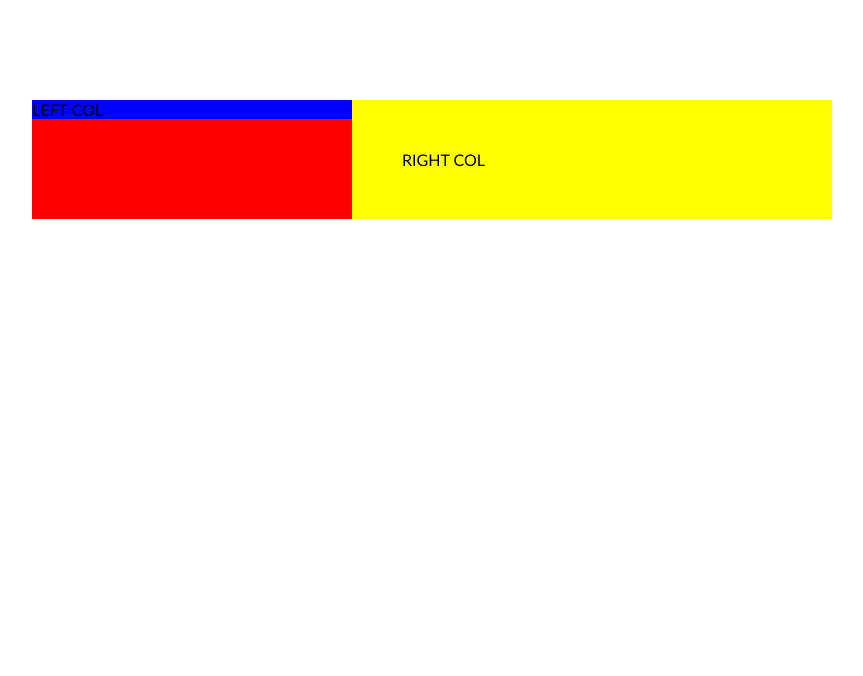
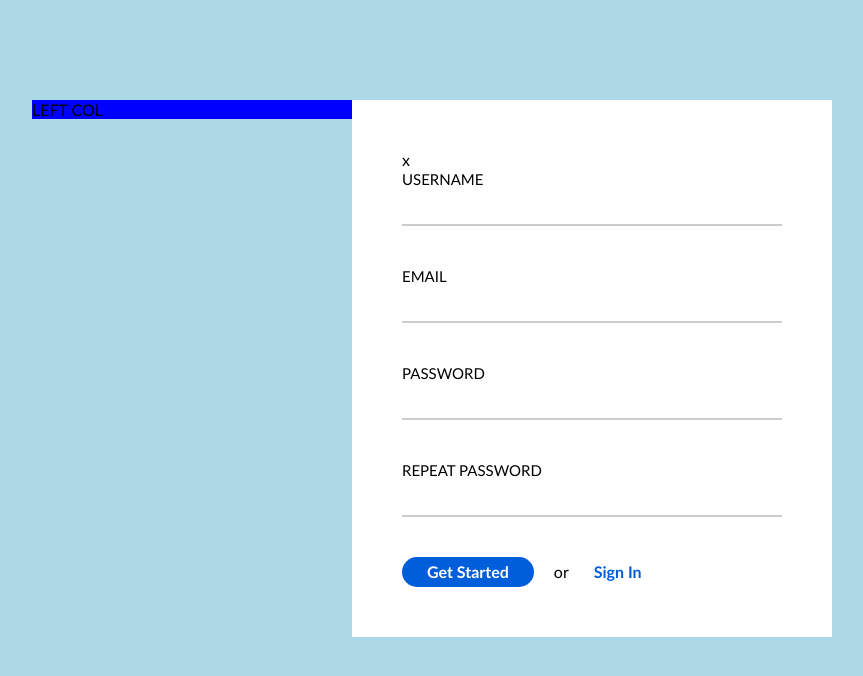
Before and after one commit to TomasTheDankEngine/5-signup, a plain HTML site: page index.html in a window 1280 px wide. Shown: the whole page, without its empty margins (208-1071 px from the left). Drawn offline with Linux system fonts and the light colour scheme.

Commit message:
Form style

```diff
--- a/css/main.css
+++ b/css/main.css
@@ -7,10 +7,14 @@ body * {
     font-family: 'Gill Sans', 'Gill Sans MT', Calibri, 'Trebuchet MS', sans-serif;
 }
 
+body {
+    background-color: lightblue;
+}
+
 .container {
     display: inline-block;
     width: 800px;
-    background-color: red;
+
     margin-left: calc((100% - 800px) / 2);
     margin-top: 100px;
 }
@@ -25,9 +29,78 @@ body * {
     width: 60%;
     float: left;
     padding: 50px;
-    background-color: yellow;
+    background-color: #fff;
 }
 
 .close {
 
 }
+
+form {
+    display: inline-block;
+    width: 100%;
+}
+
+form > .form-row {
+    display: inline-block;
+    width: 100%;
+    margin-bottom: 40px;
+}
+
+form > .form-row:last-of-type {
+    margin-bottom: 0;
+}
+
+form > .form-row > label {
+    display: inline-block;
+    width: 100%;
+    margin-bottom: 5px;
+    font-size: 15px;
+    line-height: 20px;
+    text-transform: uppercase;
+}
+
+form > .form-row > input {
+    display: inline-block;
+    width: 100%;
+    font-size: 20px;
+    line-height: 30px;
+    border: none;
+    border-bottom: 2px solid #ccc;
+}
+
+form > .form-row > button {
+    float: left;
+    padding: 5px;
+    padding-left: 25px;
+    padding-right: 25px;
+    font-size: 16px;
+    line-height: 20px;
+    font-weight: bold;
+    border: none;
+    border-radius: 15px;
+    background-color: #015EDA;
+    color: #fff;
+    text-transform: capitalize;
+    cursor: pointer;
+}
+
+form > .form-row > span {
+    float: left;
+    font-size: 16px;
+    padding: 5px;
+    margin-left: 15px;
+    margin-right: 15px;
+    line-height: 20px;
+}
+
+form > .form-row > a {
+    float: left;
+    font-size: 16px;
+    padding: 5px;
+    line-height: 20px;
+    color: #015EDA;
+    text-decoration: none;
+    font-weight: bold;
+    text-transform: capitalize;
+}
--- a/index.html
+++ b/index.html
@@ -13,7 +13,30 @@
                 LEFT COL
         </div>
         <div class="right-column">
-            RIGHT COL
+            <div class="close">x</div>
+            <form>
+                <div class="form-row">
+                    <label for="">Username</label>
+                    <input type="text">
+                </div>
+                <div class="form-row">
+                    <label for="">Email</label>
+                    <input type="email">
+                </div>
+                <div class="form-row">
+                    <label for="">Password</label>
+                    <input type="password">
+                </div>
+                <div class="form-row">
+                    <label for="">Repeat password</label>
+                    <input type="password">
+                </div>
+                <div class="form-row">
+                    <button>Get Started</button>
+                    <span>or</span>
+                    <a href="#">Sign in</a>
+                </div>
+            </form>
         </div>
     </main>
 </body>
```
